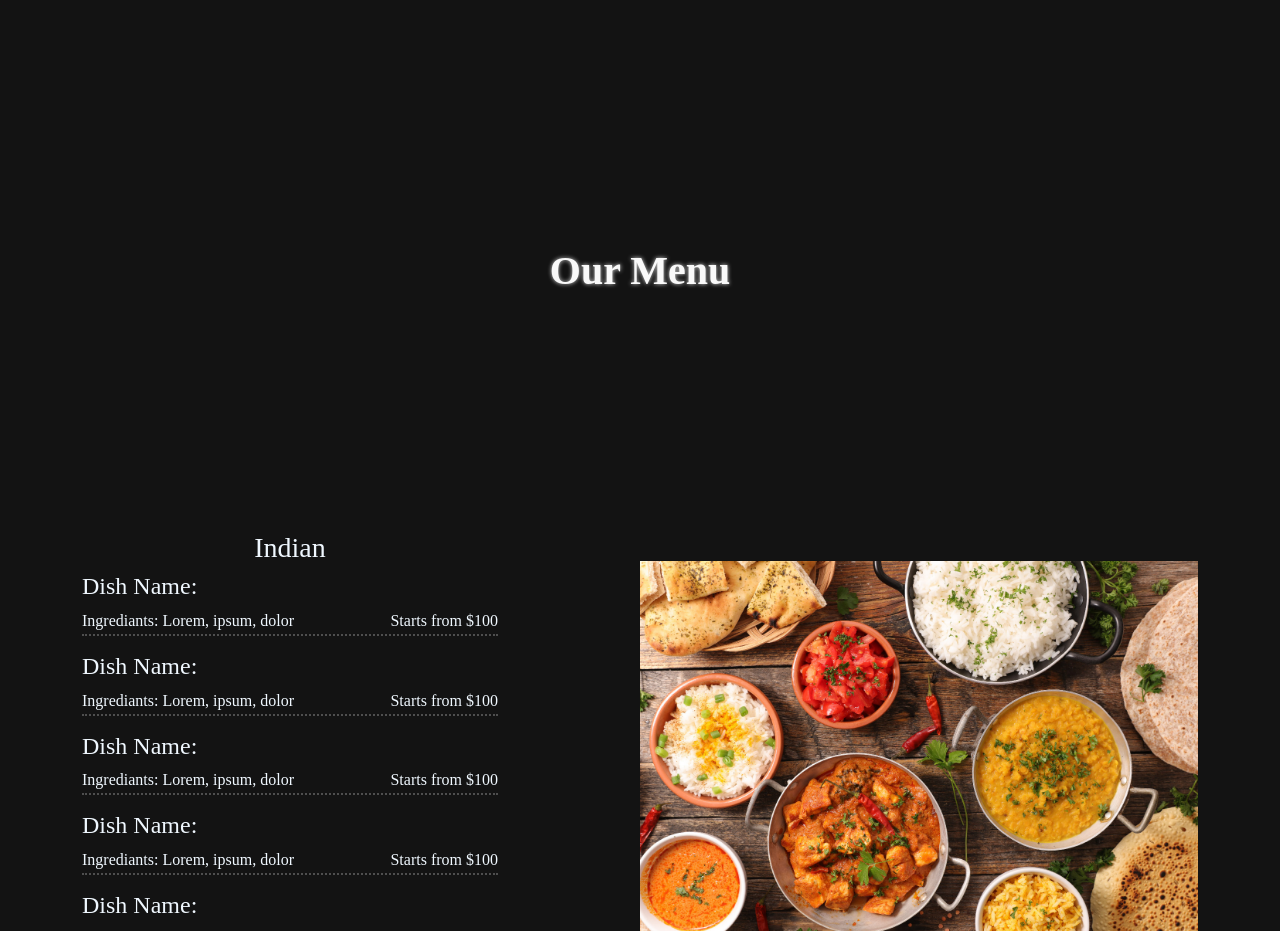
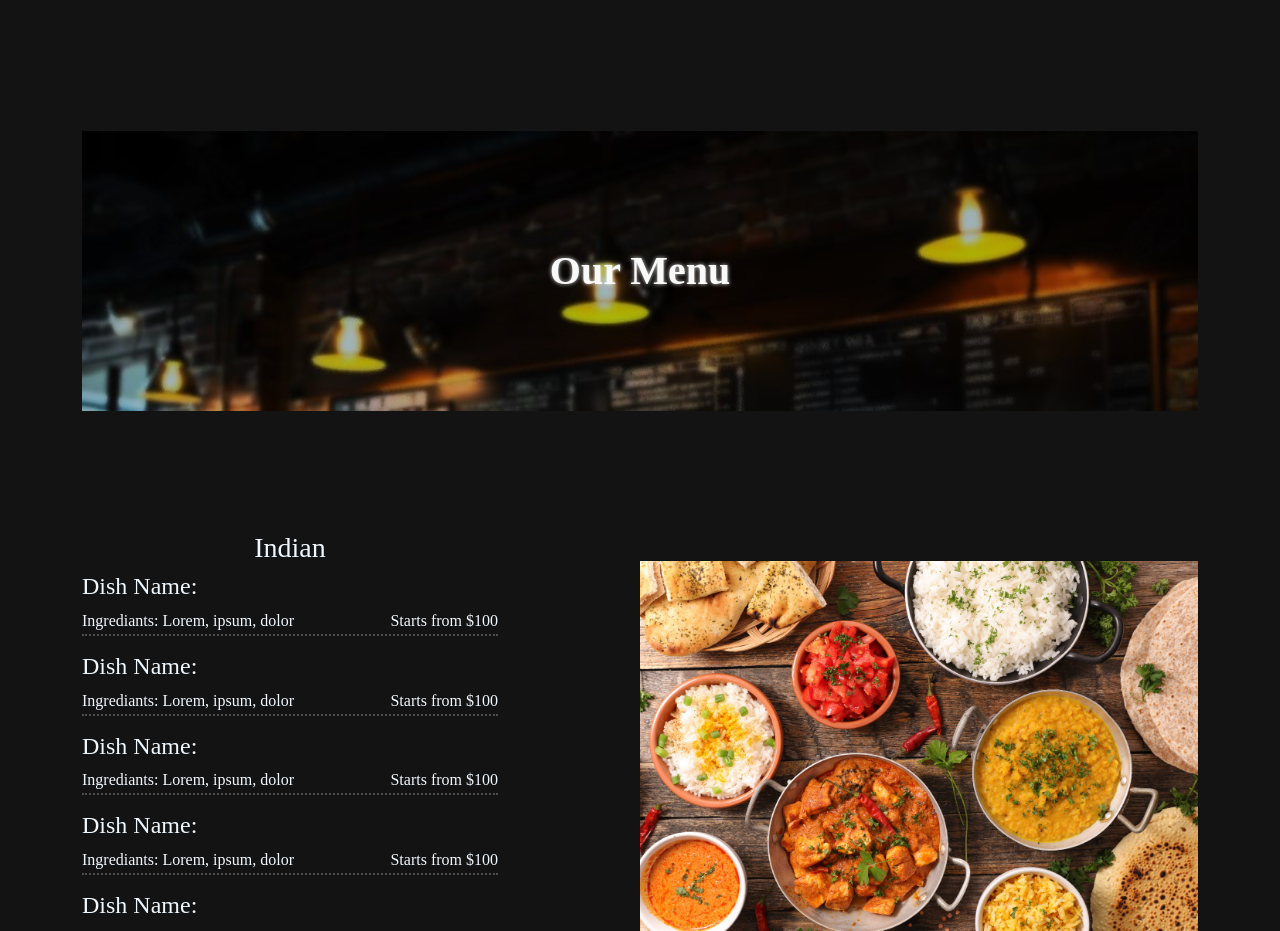
Before and after one commit to Atfy10/Restaurant_Page, a plain HTML site: page index.html in a window 1280 px wide. Shown: the part 6800-7731 px from the top of the page. Drawn offline with nearby package versions, Linux system fonts and the light colour scheme; the site is published under a folder, as on GitHub Pages, so addresses that start at the root find nothing.

Commit message:
Update style.css

```diff
--- a/CSS/style.css
+++ b/CSS/style.css
@@ -499,7 +499,7 @@ hr.dotted {
   padding: 40px 0;
 }
 .menuBack {
-  background-image: url("/Assets/menuBack-c.jpg");
+  background-image: url("../Assets/menuBack-c.jpg");
   background-size: cover;
   background-position: top;
   height: 35vh;
```
